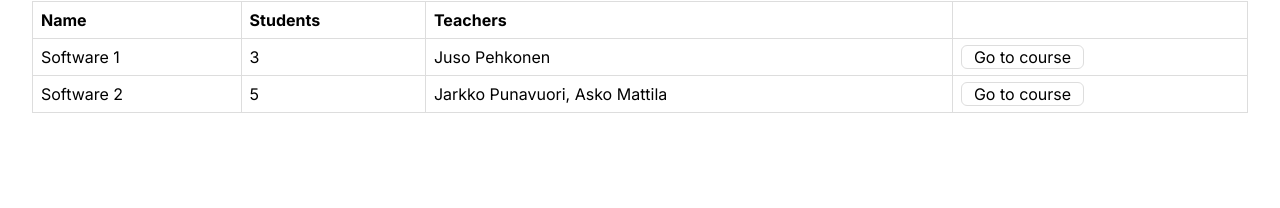
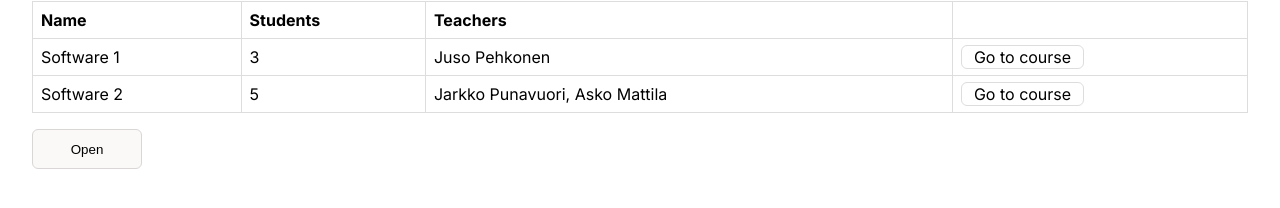
Before and after one commit to A-Yerkeshev/sw-project-metropolia-spring-2024, a React (Create React App) app in the folder frontend/: page /CoursesList in a window 1280 px wide. Shown: the part 514-722 px from the top of the page. Built offline with nearby package versions, Linux system fonts and the light colour scheme.

Commit message:
feat: added button to main, last element.

```diff
--- a/frontend/src/pages/CoursesList/CoursesList.js
+++ b/frontend/src/pages/CoursesList/CoursesList.js
@@ -90,6 +90,9 @@ const CoursesList = () => {
                 })}
                 </tbody>
             </table>
+            <div>
+                <button className={styles.openButtom}>Open</button>
+            </div>
         </div>
     )
 }
--- a/frontend/src/pages/CoursesList/CoursesList.module.css
+++ b/frontend/src/pages/CoursesList/CoursesList.module.css
@@ -130,7 +130,8 @@ th {
     text-align: left;
 }
 
-td, th {
+td,
+th {
     border: 1px solid #dddddd;
     text-align: left;
     padding: 8px;
@@ -143,3 +144,15 @@ td, th {
     border: 1px solid #dddddd;
     padding: 1px 12px 1px 12px;
 }
+
+.openButtom {
+    display: flex;
+    align-items: center;
+    justify-content: center;
+    border-radius: 6px;
+    border: 1px solid #DAD6D5;
+    width: 110px;
+    height: 40px;
+    background: #FAF9F8;
+    margin-top: 16px;
+}
```
